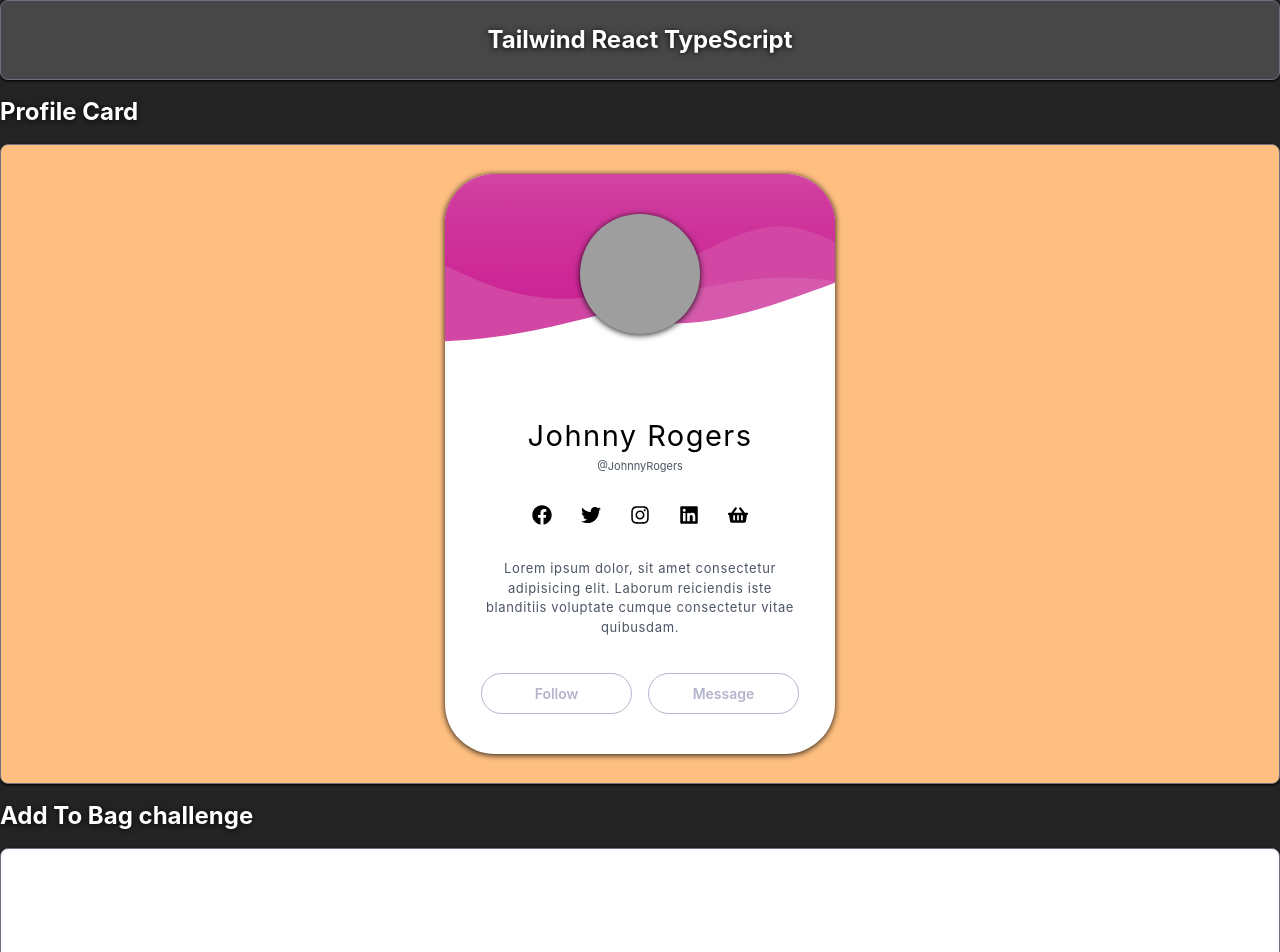
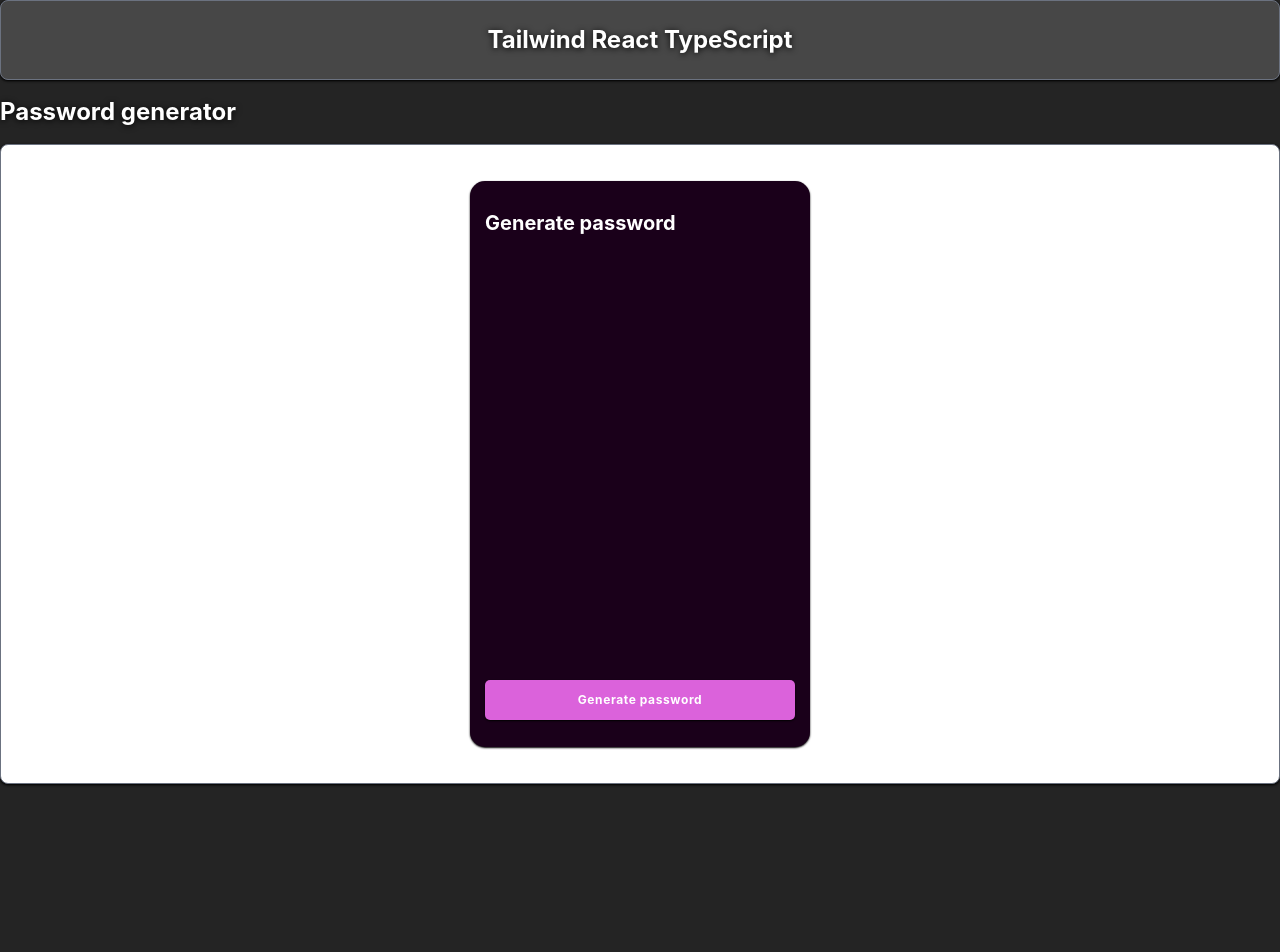
Before and after one commit to kozzztia/tailwind, a React (Vite) app: page / in a window 1280 px wide. Shown: the top 952 px of the page. After the commit the page ends 800 px from the top, so only its background shows below. Built offline with nearby package versions, Linux system fonts and the light colour scheme; grey boxes are pictures that could not be loaded.

Commit message:
start generator

```diff
--- /dev/null
+++ b/src/components/PasswordGenerator/PasswordGenerator.tsx
@@ -0,0 +1,17 @@
+
+const PasswordGenerator = () => {
+    return (
+        <div className="w-[340px] h-[566px] flex flex-col justify-start items-center rounded-[15px]
+    px-[15px] py-[27px] bg-[#1a001a] shadow-sm shadow-black">
+            <h4 className="w-full text-[20px] font-bold text-white">Generate password</h4>
+            <button
+            className="w-full h-[40px] rounded-[5px] bg-[#db62db] flex justify-center items-center
+                text-[12px] font-bold text-white mt-auto shadow-sm shadow-black tracking-wider
+            ">
+                Generate password
+            </button>
+        </div>
+    )
+}
+
+export default PasswordGenerator
--- a/src/components/ui-kit/Container/CardContainer.tsx
+++ b/src/components/ui-kit/Container/CardContainer.tsx
@@ -5,7 +5,7 @@
   return (
     <>
       <Title name={name} Tag="h2"/>
-      <div className={`rounded-lg shadow shadow-black p-4 border border-gray-500 w-full min-h-[40rem] flex justify-center items-center`} style={{ backgroundColor: color }}>
+      <div className={`rounded-lg shadow text-black shadow-black p-4 border border-gray-500 w-full min-h-[40rem] flex justify-center items-center`} style={{ backgroundColor: color }}>
         {children}
       </div>
     </>
--- a/src/constants/list.ts
+++ b/src/constants/list.ts
@@ -1,29 +1,29 @@
 import { lazy } from 'react';
 
 export const list: ListItem[] = [
-    {
-        id: 1,
-        name: 'Profile Card',
-        component: lazy(() => import('../components/ProfileCard/ProfileCard')),
-        color: '#ffbf80'
-    },
-    {
-        id: 2,
-        name: 'Add To Bag challenge',
-        component: lazy(() => import('../components/AddToBagChallenge/AddToBagChallenge')),
-        color: '#fff'
-    },
-    {
-        id: 3,
-        name: 'Navigation',
-        component: lazy(() => import('../components/Navigation/Navigation')),
-        color: '#e6fff2'
-    },
+    // {
+    //     id: 1,
+    //     name: 'Profile Card',
+    //     component: lazy(() => import('../components/ProfileCard/ProfileCard')),
+    //     color: '#ffbf80'
+    // },
+    // {
+    //     id: 2,
+    //     name: 'Add To Bag challenge',
+    //     component: lazy(() => import('../components/AddToBagChallenge/AddToBagChallenge')),
+    //     color: '#fff'
+    // },
+    // {
+    //     id: 3,
+    //     name: 'Navigation',
+    //     component: lazy(() => import('../components/Navigation/Navigation')),
+    //     color: '#e6fff2'
+    // },
     {
         id: 4,
-        name: 'Profile Card',
-        component: lazy(() => import('../components/ProfileCard/ProfileCard')),
-        color: 'red'
+        name: 'Password generator',
+        component: lazy(() => import('../components/PasswordGenerator/PasswordGenerator')),
+        color: '#fff'
     }
 ]
 
```
